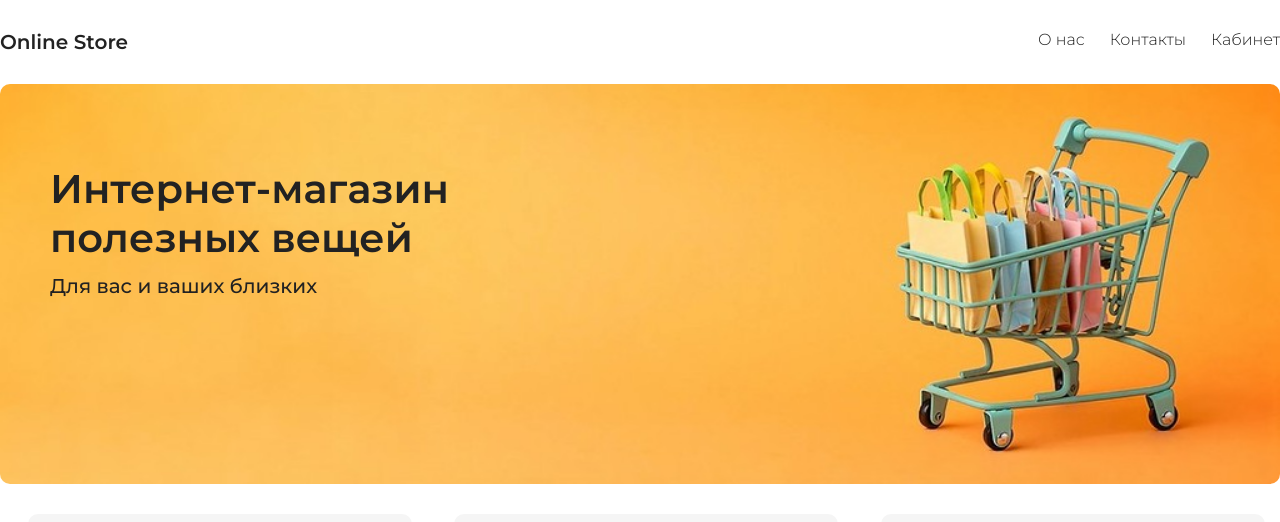
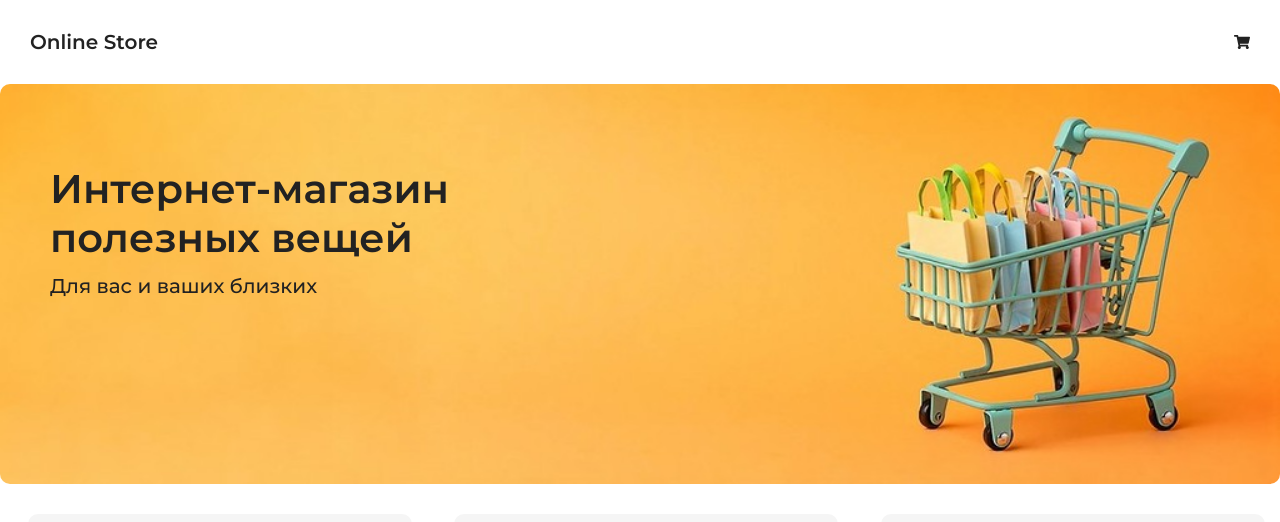
Before and after one commit to KlimVladMaks/online-store-react, a React (Vite) app: page / in a window 1280 px wide. Shown: the top 522 px of the page. Built offline with nearby package versions, Linux system fonts and the light colour scheme; grey boxes are pictures that could not be loaded.

Commit message:
Начало работы над корзиной для товаров

```diff
--- a/package.json
+++ b/package.json
@@ -11,7 +11,8 @@
   },
   "dependencies": {
     "react": "^18.2.0",
-    "react-dom": "^18.2.0"
+    "react-dom": "^18.2.0",
+    "react-icons": "^4.10.1"
   },
   "devDependencies": {
     "@types/react": "^18.2.15",
--- a/src/components/home/header/Header.jsx
+++ b/src/components/home/header/Header.jsx
@@ -1,17 +1,22 @@
+import { useState } from 'react';
 import styles from './Header.module.css'
+import { FaShoppingCart } from 'react-icons/fa';
 
 const Header = () => {
+
+    let [isCartOpen, setIsCartOpen] = useState(false);
+
     return (
-        <header>
-            <div>
+        <header className={styles.header}>
+            <div className={styles['header-top']}>
                 <span className={styles.logo}>Online Store</span>
-                <ul className={styles.nav}>
-                    <li>О нас</li>
-                    <li>Контакты</li>
-                    <li>Кабинет</li>
-                </ul>
+                <FaShoppingCart className={`${styles['shop-cart-button']} ${isCartOpen && styles.active}`}
+                                onClick={() => setIsCartOpen(!isCartOpen)} />
             </div>
-            <div className={styles.presentation}></div>
+            {isCartOpen && (
+                <div className={styles['shop-cart']}></div>
+                )}
+            <div className={styles.banner}></div>
         </header>
     );
 }
--- a/src/components/home/header/Header.module.css
+++ b/src/components/home/header/Header.module.css
@@ -1,25 +1,46 @@
+.header {
+    position: relative;
+}
+
+.header-top {
+    display: flex;
+    justify-content: space-between;
+    align-items: center;
+    padding: 0 30px;
+    position: relative;
+}
+
 .logo {
     font-weight: 600;
     font-size: 20px;
 }
 
-.nav {
-    float: right;
-    list-style: none;
+.shop-cart-button {
+    cursor: pointer;
+    transition: color, transform 300ms ease;
+    color: #222;
 }
 
-.nav li {
-    display: inline;
-    margin-left: 25px;
-    cursor: pointer;
-    transition: 300ms ease;
+.shop-cart-button:hover,
+.shop-cart-button.active {
+    color: #ff7e0d;
+    transform: scale(1.5);
 }
 
-.nav li:hover {
-    opacity: 0.5;
+.shop-cart {
+    position: absolute;
+    top: 30px;
+    right: 30px;
+    z-index: 100;
+    width: 450px;
+    min-height: 100px;
+    background: #f5f5f5;
+    -webkit-box-shadow: 4px 5px 15px -7px #606060;
+    box-shadow: 4px 5px 15px -7px #606060;
+    border-radius: 10px;
 }
 
-.presentation {
+.banner {
     margin: 30px 0;
     background: url('../../../../public/img/header/presentation.jpg') no-repeat;
     width: 100%;
@@ -30,7 +51,7 @@
     border-radius: 10px;
 }
 
-.presentation::after {
+.banner::after {
     content: "Интернет-магазин полезных вещей";
     position: absolute;
     top: 80px;
@@ -40,7 +61,7 @@
     font-weight: 600;
 }
 
-.presentation::before {
+.banner::before {
     content: "Для вас и ваших близких";
     position: absolute;
     top: 190px;
--- a/src/components/home/product-list/product-card/ProductCard.module.css
+++ b/src/components/home/product-list/product-card/ProductCard.module.css
@@ -54,8 +54,7 @@
     color: #fff;
     border-radius: 50%;
     cursor: pointer;
-    transition: transform  300ms ease;
-    transform: color 300ms ease;
+    transition: color, transform 300ms ease;
 }
 
 .add-button:hover {
```
Also changed, not shown: 1 other file (tests, documents, lock files or other folders).
